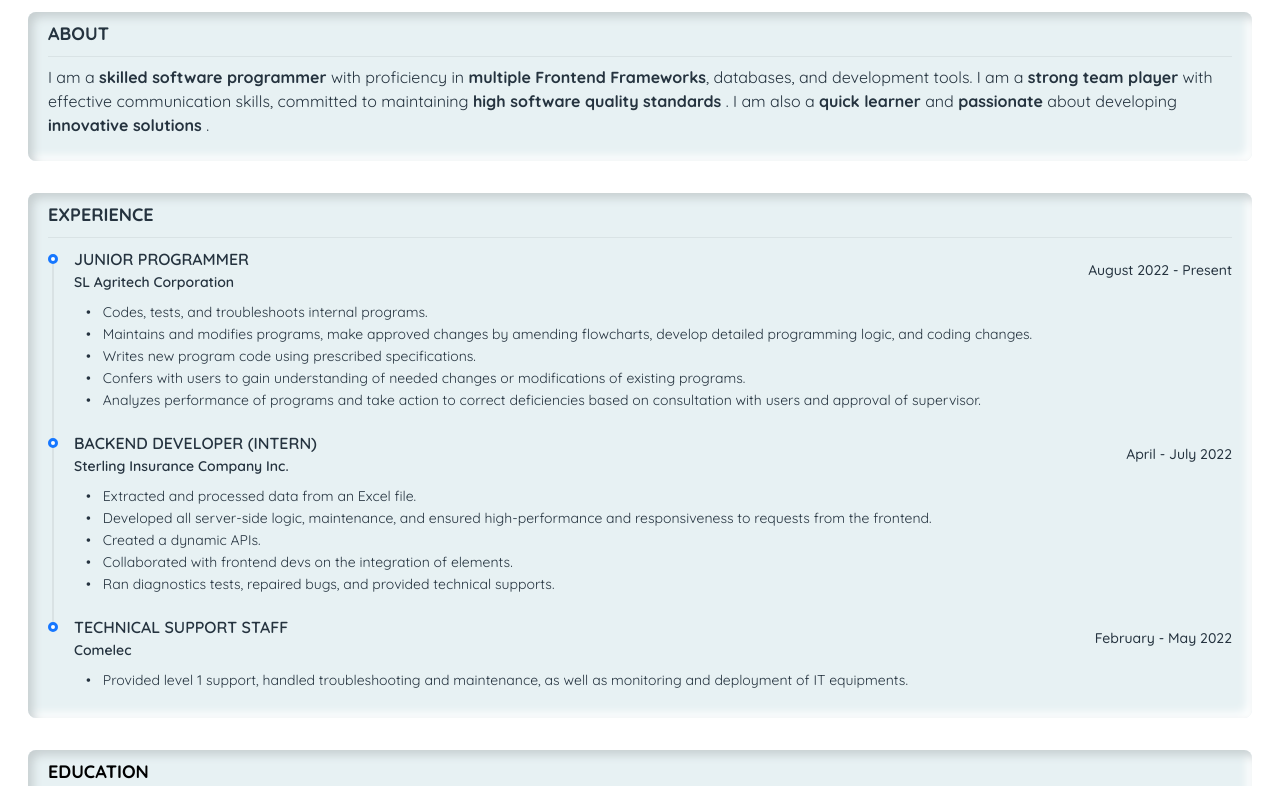
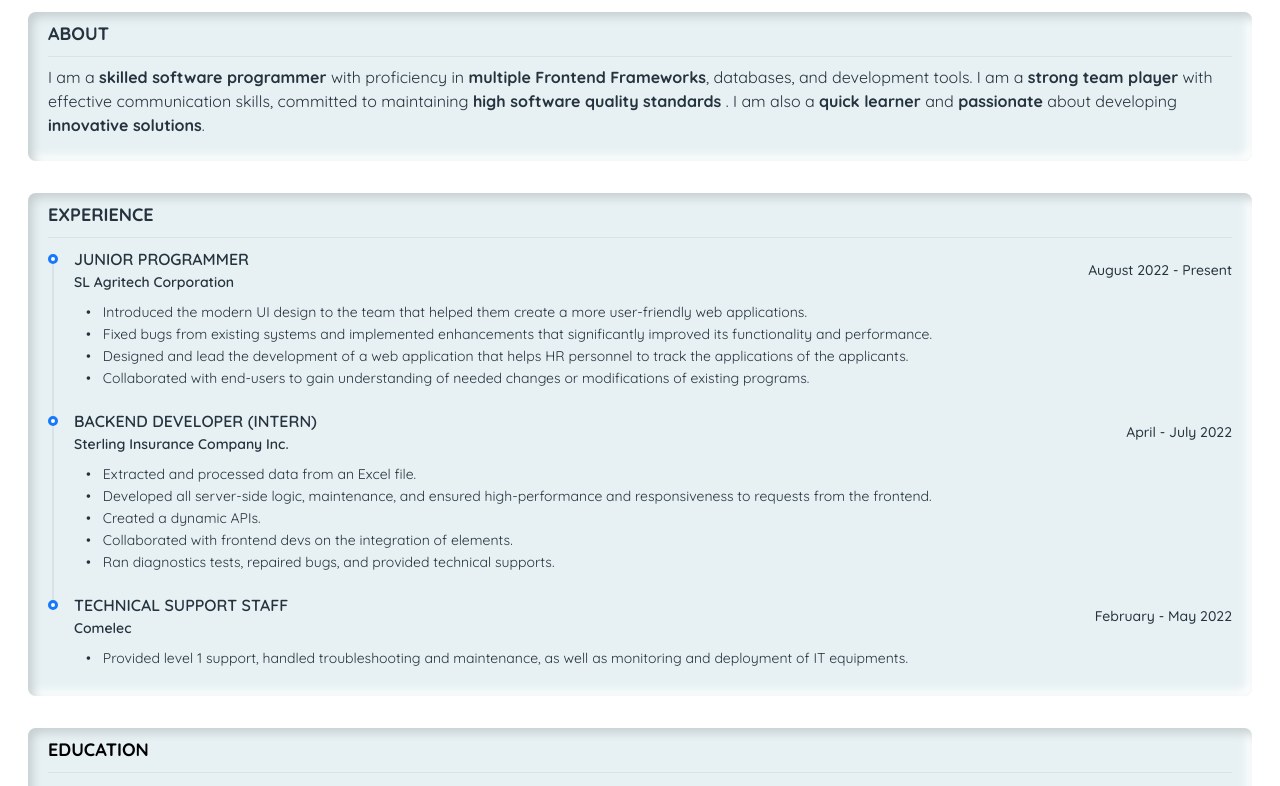
Before and after one commit to Ralf-Renz-Estellana-Bantilo/e-resume, a Next.js app: page /components/Personal in a window 1280 px wide. Shown: the top 786 px of the page. Built offline with nearby package versions, Linux system fonts and the light colour scheme.

Commit message:
Updated the content of Personal.tsx

```diff
--- a/pages/components/Personal.tsx
+++ b/pages/components/Personal.tsx
@@ -14,7 +14,7 @@ const Personal = () =>
                <h2 className='font-bold text-lg text-dark-blue-secondary'>ABOUT</h2>
                <Divider className='m-0'></Divider>
             </div>
-            <h4 className='pb-6 text-dark-blue-secondary'>I am a  <b>skilled software programmer </b> with proficiency in <b>multiple Frontend Frameworks</b>, databases, and development tools. I am a <b>strong team player</b> with effective communication skills, committed to maintaining <b> high software quality standards </b> . I am also a <b>quick learner</b> and <b>passionate</b>  about developing <b>innovative solutions</b> .</h4>
+            <h4 className='pb-6 text-dark-blue-secondary'>I am a  <b>skilled software programmer </b> with proficiency in <b>multiple Frontend Frameworks</b>, databases, and development tools. I am a <b>strong team player</b> with effective communication skills, committed to maintaining <b> high software quality standards </b> . I am also a <b>quick learner</b> and <b>passionate</b>  about developing <b>innovative solutions</b>.</h4>
          </div>
          <div className="flex flex-col px-5 gap-2 neumorphism-1 rounded-lg max-md:px-3">
             <div className="flex flex-col py-2 gap-2" >
@@ -40,23 +40,19 @@ const Personal = () =>
                               <div className="flex flex-col px-3">
                                  <div className="flex gap-3 text-dark-blue-secondary">
                                     <div>•</div>
-                                    <p>Codes, tests, and troubleshoots internal programs. </p>
+                                    <p>Introduced the modern UI design to the team that helped them create a more user-friendly web applications.</p>
                                  </div>
                                  <div className="flex gap-3 text-dark-blue-secondary">
                                     <div>•</div>
-                                    <p>Maintains and modifies programs, make approved changes by amending flowcharts, develop detailed programming logic, and coding changes.</p>
+                                    <p>Fixed bugs from existing systems and implemented enhancements that significantly improved its functionality and performance.</p>
                                  </div>
                                  <div className="flex gap-3 text-dark-blue-secondary">
                                     <div>•</div>
-                                    <p>Writes new program code using prescribed specifications.</p>
+                                    <p>Designed and lead the development of a web application that helps HR personnel to track the applications of the applicants.</p>
                                  </div>
                                  <div className="flex gap-3 text-dark-blue-secondary">
                                     <div>•</div>
-                                    <p>Confers with users to gain understanding of needed changes or modifications of existing programs.</p>
-                                 </div>
-                                 <div className="flex gap-3 text-dark-blue-secondary">
-                                    <div>•</div>
-                                    <p>Analyzes performance of programs and take action to correct deficiencies based on consultation with users and approval of supervisor.</p>
+                                    <p>Collaborated with end-users to gain understanding of needed changes or modifications of existing programs.</p>
                                  </div>
                               </div>
                            </div>
```
